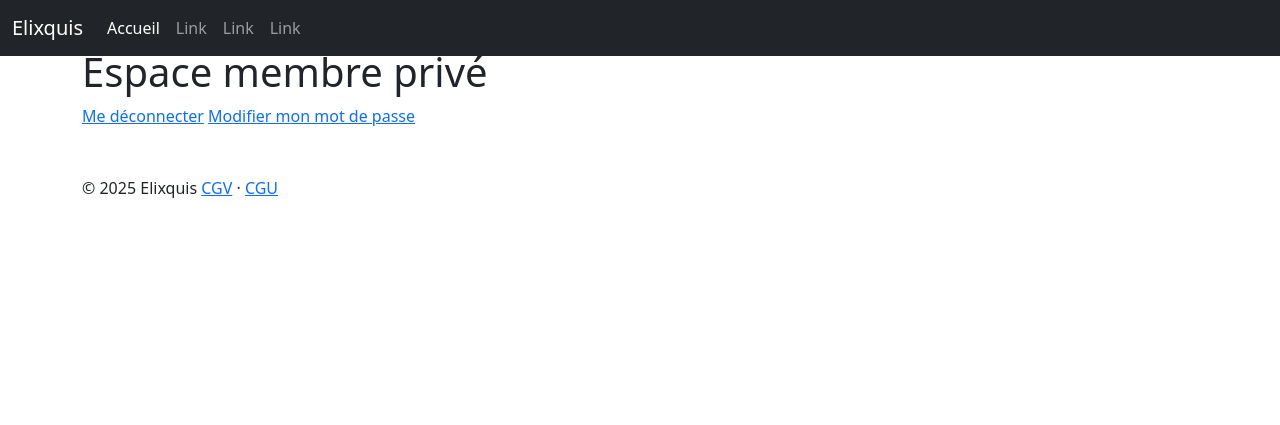
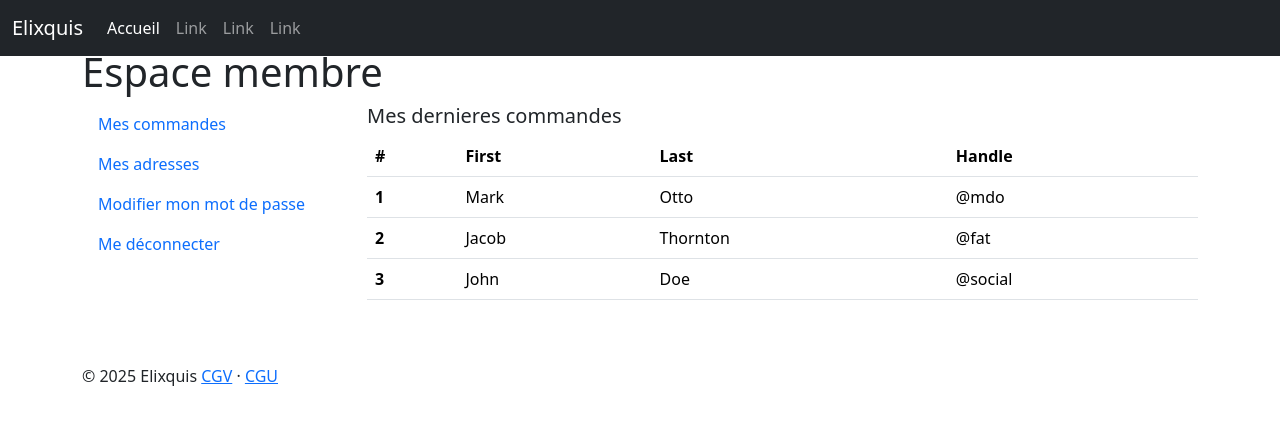
Before and after one commit to prefjordanpro/elixquis, a Symfony app: template templates/account/index.html.twig in a window 1280 px wide. Shown: the top 425 px of the page. Run offline with Twig, Linux system fonts and the light colour scheme; the template is opened without the code that fills it, so the values that code supplies are empty; some libraries are stand-ins or nearby versions.

Commit message:
espace membre

```diff
--- a/src/Controller/AccountController.php
+++ b/src/Controller/AccountController.php
@@ -31,6 +31,10 @@ final class AccountController extends AbstractController
 
         if($form->isSubmitted() && $form->isValid()) {
             $entityManager->flush();
+            $this->addFlash(
+                'success',
+                "Votre mot de passe est correctement mis à jour."
+            );
         }
 
         return $this->render('account/password.html.twig', [
--- /dev/null
+++ b/templates/account/_menu.html.twig
@@ -0,0 +1,14 @@
+<ul class="nav flex-column bg-light-blue">
+    <li class="nav-item">
+        <a class="nav-link" href="{{ path('app_account') }}">Mes commandes</a>
+    </li>
+    <li class="nav-item">
+        <a class="nav-link" href="#">Mes adresses</a>
+    </li>
+    <li class="nav-item">
+        <a class="nav-link" href="{{ path('app_account_modify_pwd') }}">Modifier mon mot de passe</a>
+    </li>
+    <li class="nav-item">
+        <a class="nav-link" href="{{ path('app_logout') }}">Me déconnecter</a>
+    </li>
+</ul>
--- a/templates/account/index.html.twig
+++ b/templates/account/index.html.twig
@@ -3,8 +3,47 @@
 {% block body %}
 
     <div class="container my-5">
-        <h1>Espace membre privé</h1>
-        <a href="{{ path('app_logout') }}">Me déconnecter</a>
-        <a href="{{ path('app_account_modify_pwd') }}">Modifier mon mot de passe</a>
+        <h1>Espace membre</h1>
+
+        <div class="row">
+            <div class="col-md-3">
+                {% include 'account/_menu.html.twig' %}
+            </div>
+            <div class="col-md-9">
+                <h5>Mes dernieres commandes</h5>
+                <table class="table">
+                    <thead>
+                        <tr>
+                            <th scope="col">#</th>
+                            <th scope="col">First</th>
+                            <th scope="col">Last</th>
+                            <th scope="col">Handle</th>
+                        </tr>
+                    </thead>
+                    <tbody>
+                        <tr>
+                            <th scope="row">1</th>
+                            <td>Mark</td>
+                            <td>Otto</td>
+                            <td>@mdo</td>
+                        </tr>
+                        <tr>
+                            <th scope="row">2</th>
+                            <td>Jacob</td>
+                            <td>Thornton</td>
+                            <td>@fat</td>
+                        </tr>
+                        <tr>
+                            <th scope="row">3</th>
+                            <td>John</td>
+                            <td>Doe</td>
+                            <td>@social</td>
+                        </tr>
+                    </tbody>
+                </table>
+            </div>
+        </div>
+
     </div>
+
 {% endblock %}
--- a/templates/base.html.twig
+++ b/templates/base.html.twig
@@ -55,6 +55,15 @@
 </header>
 
 <main>
+    <div class="container">
+        {% for label, messages in app.flashes %}
+            {% for message in messages %}
+                <div class="alert mt-4 alert-{{ label }}">
+                    {{ message }}
+                </div>
+            {% endfor %}
+        {% endfor %}
+    </div>
 
 {% block body %}{% endblock %}
 
```
Also changed, not shown: src/Controller/RegisterController.php (+7 -0 lines), templates/account/password.html.twig (+11 -3 lines).
